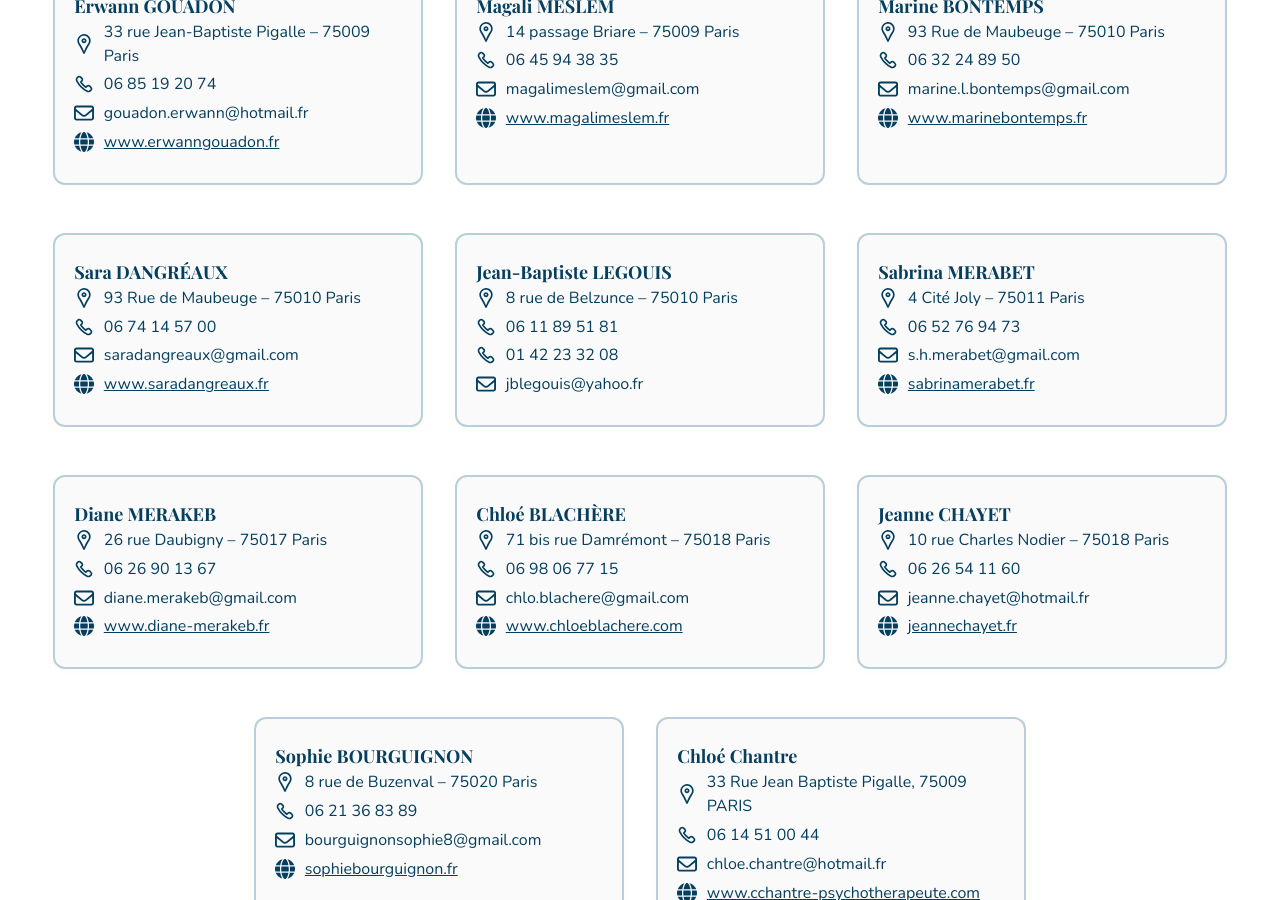
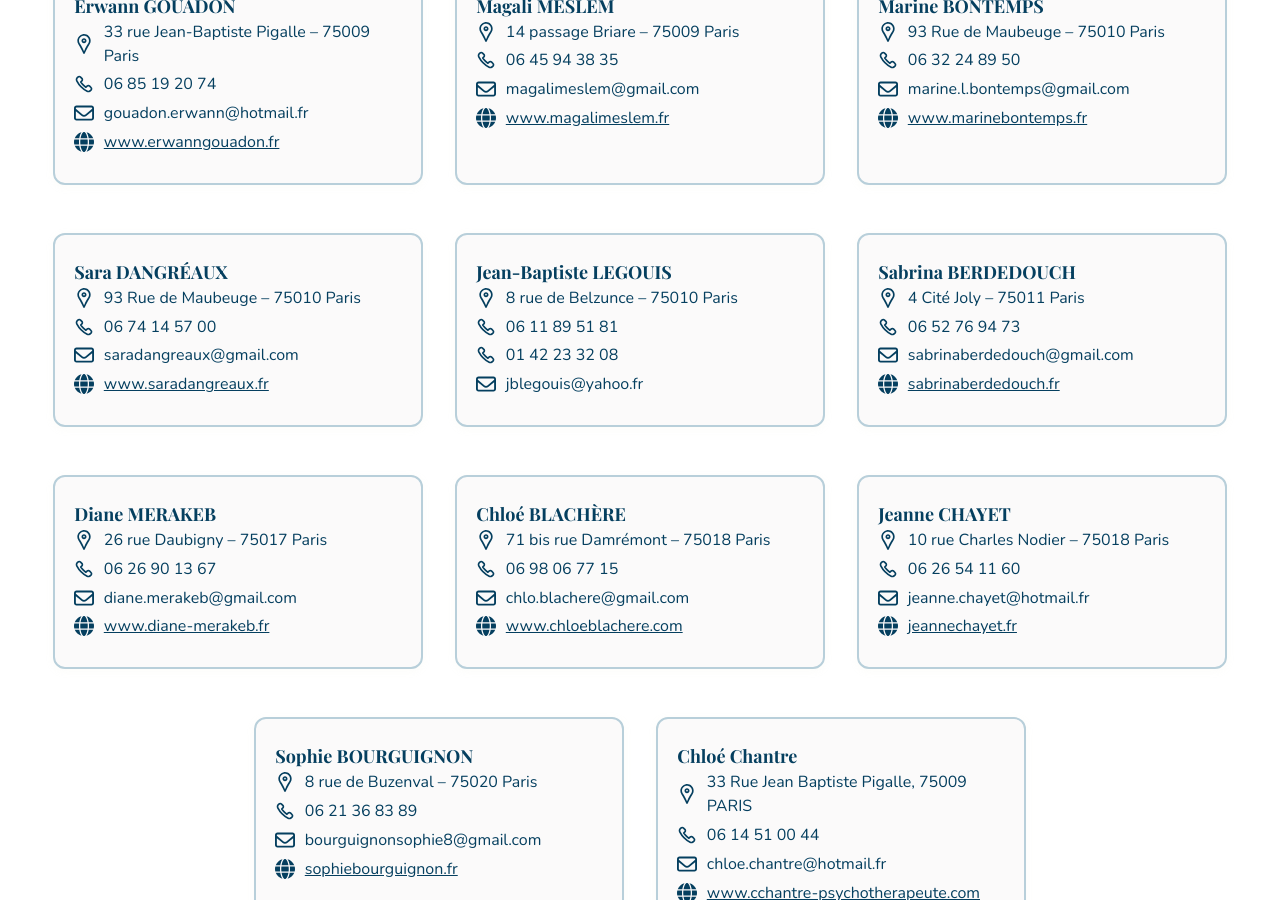
Before and after one commit to AV-13/Cecile-V, a Jekyll site: the page built from pages/network.html, in a window 1280 px wide and 900 px high, scrolled down 1024 px. Built offline with Jekyll 4.4.1, drawn with Linux system fonts in a browser that asks for light colours.

Commit message:
Update contact details for Sabrina MERABET

```diff
--- a/pages/network.html
+++ b/pages/network.html
@@ -261,7 +261,7 @@ permalink: /reseau/
                 </p>
             </li>
             <li class="annuaire-item">
-                <h4>Sabrina MERABET</h4>
+                <h4>Sabrina BERDEDOUCH</h4>
                 <p class="annuaire-info">
                     <img class="annuaire-icon" alt="localisation-annuaire"
                          src="{{ '/assets/images/icons/localisation-annuaire.svg' | relative_url }}">
@@ -275,11 +275,11 @@ permalink: /reseau/
                 <p class="annuaire-info">
                     <img class="annuaire-icon" alt="mail"
                          src="{{ '/assets/images/icons/enveloppe-empty-annuaire.svg' | relative_url }}">
-                    s.h.merabet@gmail.com
+                    sabrinaberdedouch@gmail.com
                 </p>
                 <p class="annuaire-info">
                     <img class="annuaire-icon" alt="web" src="{{ '/assets/images/icons/globe.svg' | relative_url }}">
-                    <a target="_blank" href="https://sabrinamerabet.fr">sabrinamerabet.fr</a>
+                    <a target="_blank" href="https://www.sabrinaberdedouch.fr">sabrinaberdedouch.fr</a>
                 </p>
             </li>
             <li class="annuaire-item">
```
